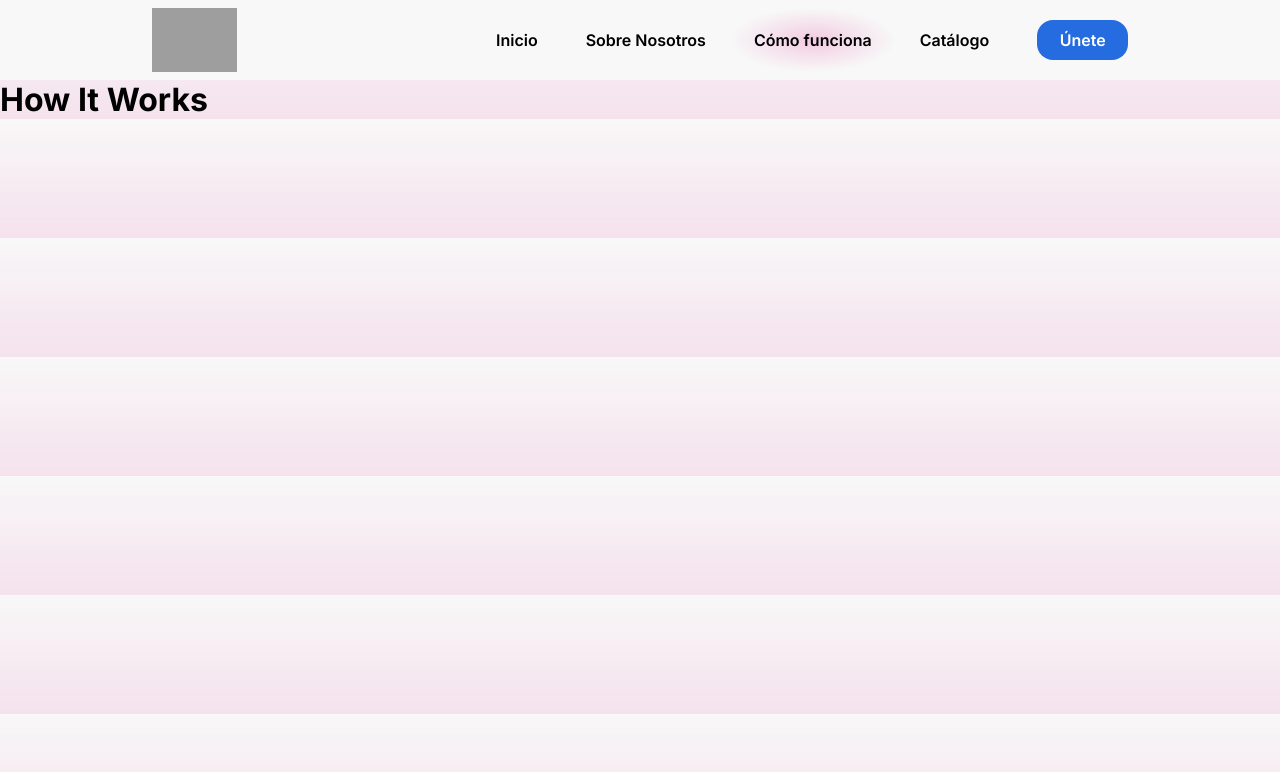
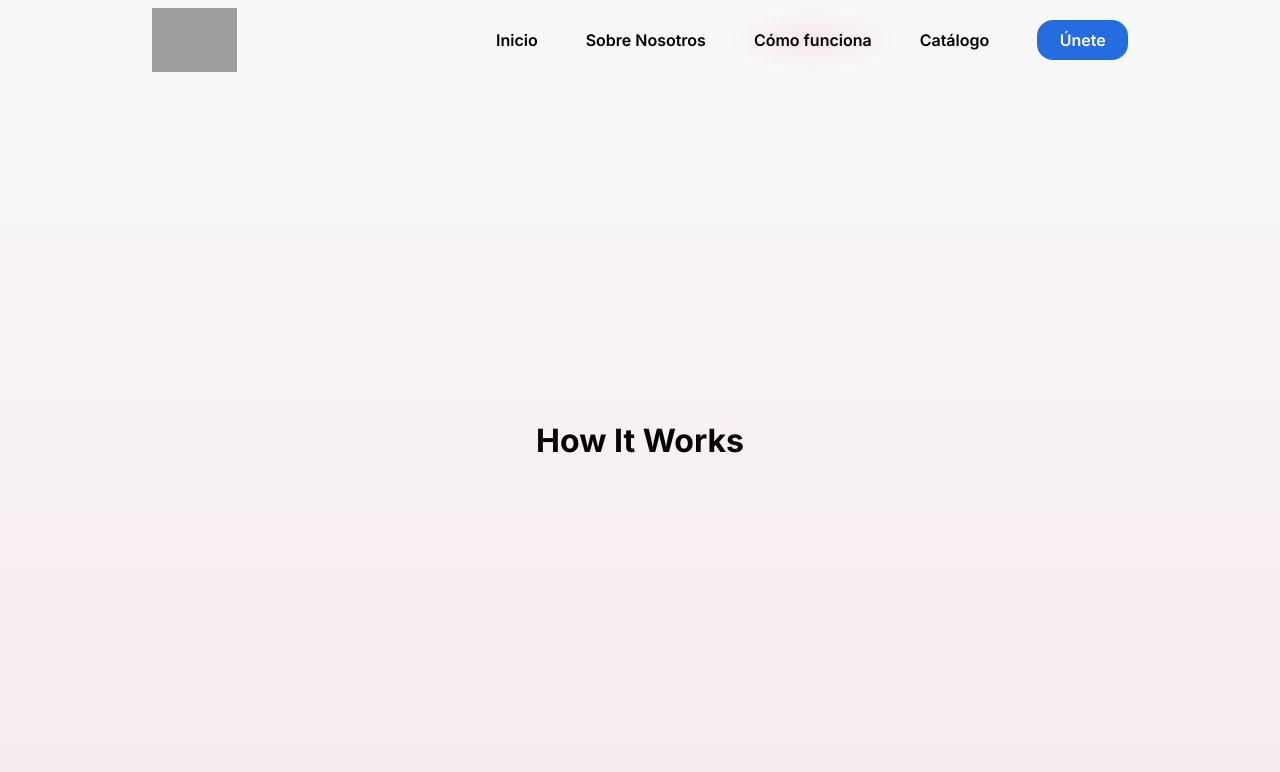
Before and after one commit to Black-And-White-Solutions/victoria-gg, a React (Create React App) app: page /howItWorks in a window 1280 px wide. Shown: the top 772 px of the page. Built offline with nearby package versions, Linux system fonts and the light colour scheme; grey boxes are pictures that could not be loaded.

Commit message:
Minor fixes before demo

```diff
--- a/src/components/BasicComponent.tsx
+++ b/src/components/BasicComponent.tsx
@@ -28,7 +28,7 @@ const Component = styled.div<InvertedConditionProps>`
     'description content'
     'button content';
   grid-template-columns: ${props => !props.isInverted ? '2fr 3fr' : '3fr 2fr'};
-  grid-template-rows: 1fr 3fr 1fr;
+  grid-template-rows: auto;
 
   ${props =>
     props.isInverted &&
@@ -75,9 +75,13 @@ const Title = styled.h1<InvertedConditionProps>`
 `;
 
 const Description = styled.p<InvertedConditionProps>`
+  display: box;
+  overflow: hidden;
+  box-orient: vertical;
   font-size: 1.2em;
-  font-weight: 500;
+  font-weight: 400;
   grid-area: description;
+  -webkit-line-clamp: 14;
   text-align: ${props => ( !props.isInverted ? 'left' : 'right')};
 `;
 
--- a/src/components/Navbar/DropdownBarElements.tsx
+++ b/src/components/Navbar/DropdownBarElements.tsx
@@ -65,6 +65,14 @@ export const DropdownLink = styled(Link)`
   text-decoration: none;
   transition: 0.2s ease-in-out;
 
+  &.active {
+    background: radial-gradient(
+      50% 50% at 50% 50%,
+      rgba(235, 158, 202, 0.5) 0%,
+      rgba(255, 255, 255, 0) 100%
+    );
+  }
+
   &:hover {
     color: #ff5cb9;
     transition: 0.2s ease-in-out;
--- a/src/components/Navbar/NavbarElements.tsx
+++ b/src/components/Navbar/NavbarElements.tsx
@@ -41,7 +41,7 @@ export const NavLink = styled(Link)`
   &.active {
     background: radial-gradient(
       50% 50% at 50% 50%,
-      rgba(235, 158, 202, 0.5) 0%,
+      rgba(235, 158, 202, 0.2) 0%,
       rgba(255, 255, 255, 0) 100%
     );
   }
--- a/src/index.tsx
+++ b/src/index.tsx
@@ -10,7 +10,7 @@ const GlobalStyles = createGlobalStyle`
 		margin: 0;
 	}
 	body {
-		background: linear-gradient(180deg, rgba(255, 255, 255, 0) 0%, rgba(235, 158, 202, 0.25) 100%), #F8F8F8;
+		background: linear-gradient(180deg, rgba(255, 255, 255, 0) 0%, rgba(235, 158, 202, 0.15) 100%), #F8F8F8;
 	  color: rgb(0, 0, 0);
 		font-family: 'Inter', 'Dancing Script', sans-serif, cursive;
 		-webkit-font-smoothing: antialiased;
--- a/src/pages/Home.tsx
+++ b/src/pages/Home.tsx
@@ -1,7 +1,17 @@
 import React, { VoidFunctionComponent } from 'react';
+import styled from 'styled-components';
+
+const Text = styled.div`
+  display: flex;
+  height: calc(100vh - 5rem);
+  align-items: center;
+  justify-content: center;
+  font-size: 2rem;
+  font-weight: 700;
+`;
 
 const Home: VoidFunctionComponent = () => {
-  return <h1>Home</h1>;
+  return <Text>Home</Text>;
 };
 
 export default Home;
--- a/src/pages/HowItWorks.tsx
+++ b/src/pages/HowItWorks.tsx
@@ -1,7 +1,17 @@
 import React, { VoidFunctionComponent } from 'react';
+import styled from 'styled-components';
+
+const Text = styled.div`
+  display: flex;
+  height: calc(100vh - 5rem);
+  align-items: center;
+  justify-content: center;
+  font-size: 2rem;
+  font-weight: 700;
+`;
 
 const HowItWorks: VoidFunctionComponent = () => {
-  return <h1>How It Works</h1>;
+  return <Text>How It Works</Text>;
 };
 
 export default HowItWorks;
--- a/src/pages/SingIn.tsx
+++ b/src/pages/SingIn.tsx
@@ -1,7 +1,17 @@
 import React, { VoidFunctionComponent } from 'react';
+import styled from 'styled-components';
+
+const Text = styled.div`
+  display: flex;
+  height: calc(100vh - 5rem);
+  align-items: center;
+  justify-content: center;
+  font-size: 2rem;
+  font-weight: 700;
+`;
 
 const SingIn: VoidFunctionComponent = () => {
-  return <h1>Sing In</h1>;
+  return <Text>Sing In</Text>;
 };
 
 export default SingIn;
```
